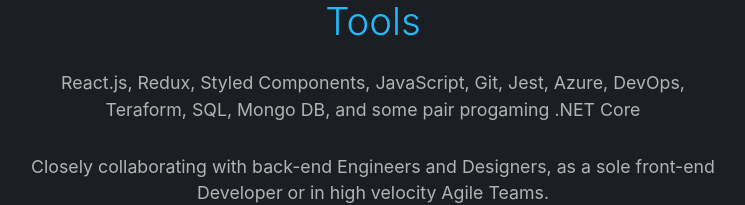
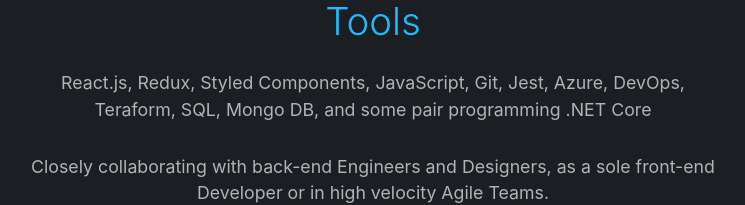
Before and after one commit to punchjay/denova-home, a website: page index.html in a window 1280 px wide. Shown: the part 1665-1870 px from the top of the page, without its empty margins (267-1012 px from the left). Drawn offline with nearby package versions, Linux system fonts and the light colour scheme.

Commit message:
copy edit

```diff
--- a/index.html
+++ b/index.html
@@ -58,7 +58,7 @@
         <article id="bt-three-anchor" class="section03">
             <div class="container">
                 <h1>Tools</h1>
-                <p>React.js, Redux, Styled Components, JavaScript, Git, Jest, Azure, DevOps, Teraform, SQL, Mongo DB, and some pair progaming .NET&nbsp;Core</p>
+                <p>React.js, Redux, Styled Components, JavaScript, Git, Jest, Azure, DevOps, Teraform, SQL, Mongo DB, and some pair programming .NET&nbsp;Core</p>
                 <p>Closely collaborating with back-end Engineers and Designers, as a sole front-end Developer or in high velocity Agile&nbsp;Teams.</p>
                 <img src="media/tool.png" width="100" />
             </div>
```
